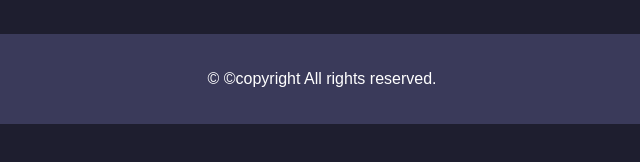
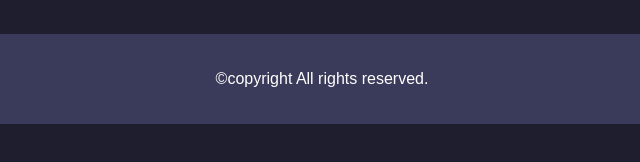
Before and after one commit to AswinTeja/Portfolio, a plain HTML site: page index.html in a window 1280 px wide. Shown: the part 532-694 px from the top of the page, 318-958 px from the left. Drawn offline with Linux system fonts and the light colour scheme.

Commit message:
Update index.html

```diff
--- a/index.html
+++ b/index.html
@@ -25,7 +25,7 @@
     <p>This page is all about me — feel free to explore my work using the tabs above!</p>
   </section>
   <footer>
-    <p>&copy;  ©copyright  All rights reserved.</p>
+    <p>©copyright  All rights reserved.</p>
   </footer>
 </body>
 </html>
```
